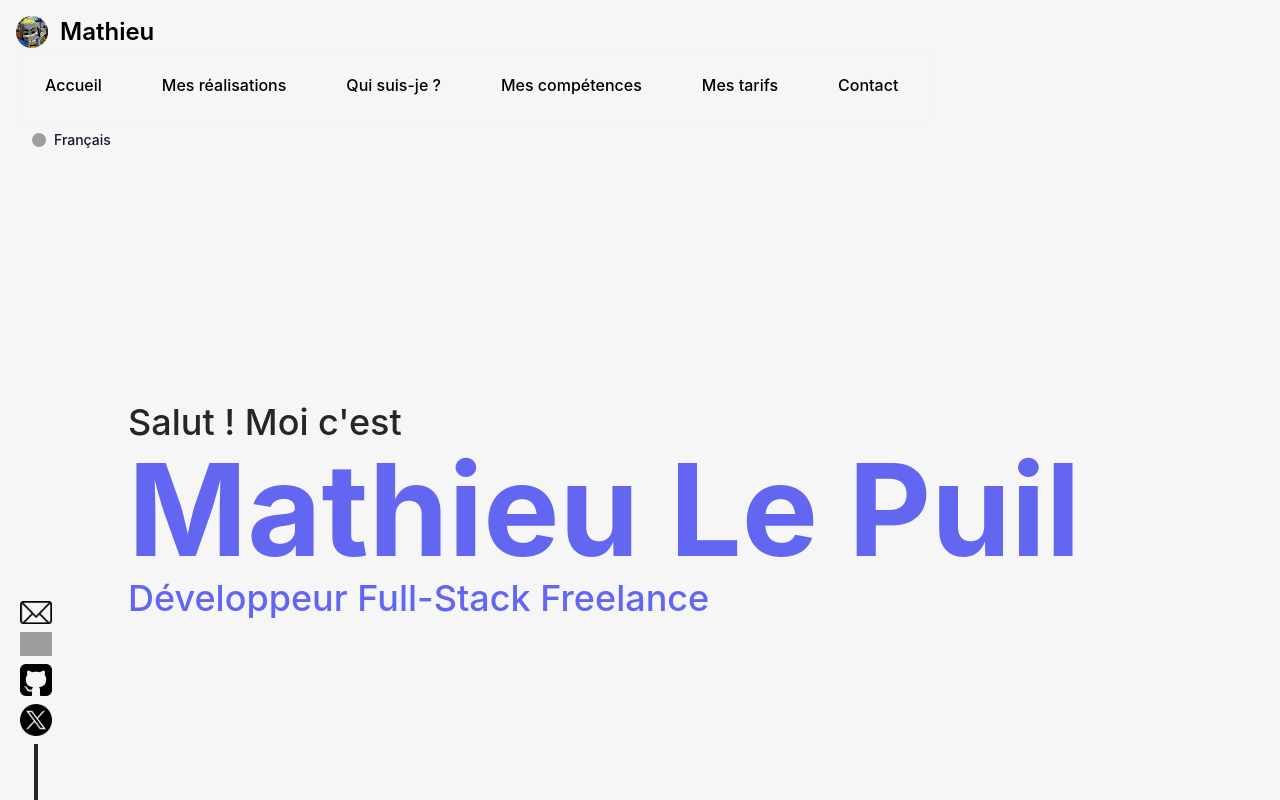
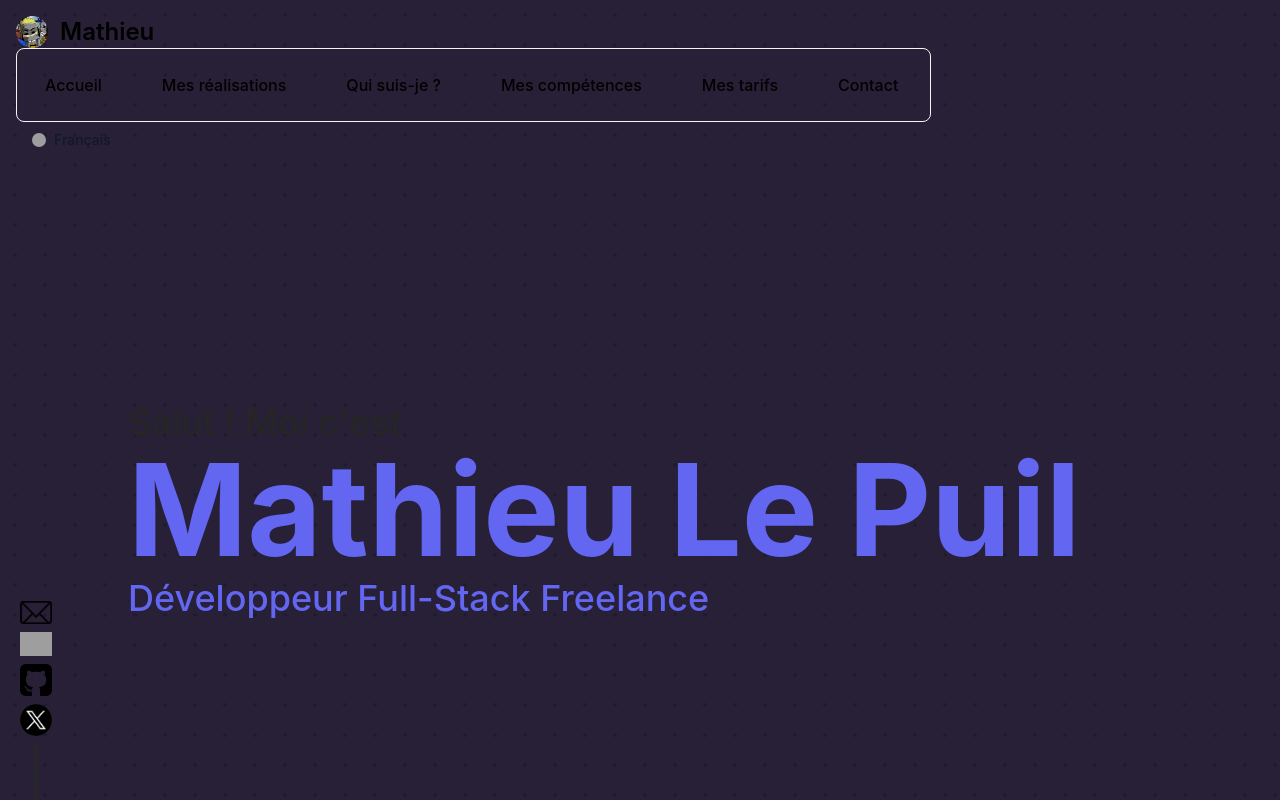
Before and after one commit to MathieuLePuil/mathieulp.fr, a Vue app: page / in a window 1280 px wide. Shown: the top 800 px of the page. Built offline with nearby package versions, Linux system fonts and the light colour scheme; grey boxes are pictures that could not be loaded.

Commit message:
feat: create new background

```diff
--- a/index.html
+++ b/index.html
@@ -9,9 +9,16 @@
         <link rel="stylesheet" href="/tailwind.css">
         <link rel="stylesheet" href="/style.css">
         <link href="https://cdnjs.cloudflare.com/ajax/libs/flowbite/1.7.0/flowbite.min.css" rel="stylesheet" />
+        <style>
+            body {
+                background-image: radial-gradient(rgba(0, 0, 0, 0.15) 2px, transparent 2px);
+                background-size: 30px 30px;
+                background-color: #272037; !important;
+            }
+        </style>
 
     </head>
-    <body class="bg-[#F6F6F6]">
+    <body class="">
         <div id="app"></div>
         <script type="module" src="/src/main.js"></script>
         <script src="https://cdnjs.cloudflare.com/ajax/libs/flowbite/1.7.0/flowbite.min.js"></script>
--- a/src/components/Home.vue
+++ b/src/components/Home.vue
@@ -42,6 +42,7 @@
     }
 
     .background {
+        opacity: 10%;
         position: fixed;
         width: 99vw;
         height: 100vh;
@@ -61,7 +62,7 @@
         color: transparent;
         transform-origin: top left;
         transform: scale(0) rotate(0deg) translate(-50%, -50%);
-        animation: cube 12s ease-in forwards infinite;
+        animation: cube 20s ease-in forwards infinite;
         z-index: 10;
     }
     .background li:nth-child(0) {
```
